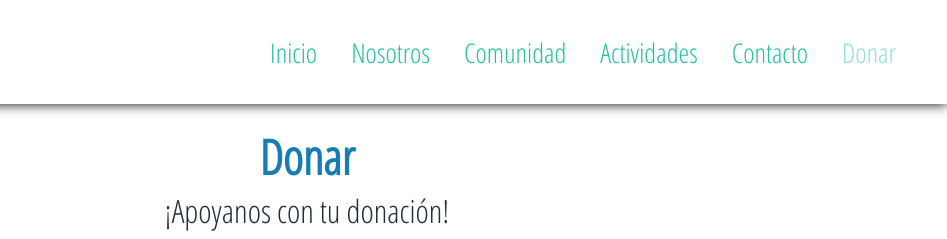
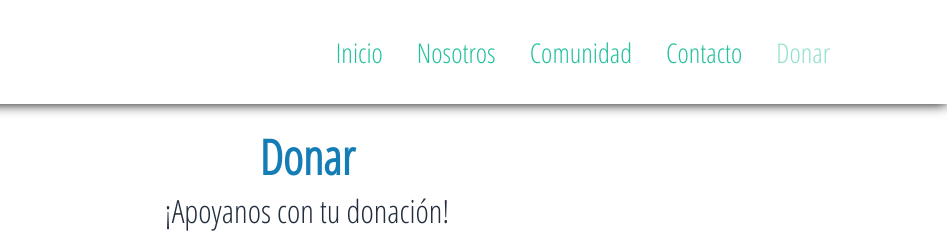
Before and after one commit to p3drop7/roza-robota, a website: page pages/donar.html in a window 1280 px wide. Shown: the top 239 px of the page, 333-1280 px from the left. Drawn offline with nearby package versions, Linux system fonts and the light colour scheme.

Commit message:
modificaciones

```diff
--- a/pages/donar.html
+++ b/pages/donar.html
@@ -47,7 +47,6 @@
 				<li><a href="../index.html">Inicio</a></li>
         		<li><a href="nosotros.html">Nosotros</a></li>
         		<li><a href="comunidad.html">Comunidad</a></li>
-        		<li><a href="actividades.html">Actividades</a></li>
         		<li><a href="contacto.html">Contacto</a></li>
         		<li><a href="donar.html" class="page-actual">Donar</a></li>
         	</ul>
@@ -62,7 +61,6 @@
 			<li class="navegador992px__btns"><a href="../index.html">Inicio</a></li>
         	<li class="navegador992px__btns"><a href="nosotros.html">Nosotros</a></li>
         	<li class="navegador992px__btns"><a href="comunidad.html">Comunidad</a></li>
-        	<li class="navegador992px__btns"><a href="actividades.html">Actividades</a></li>
         	<li class="navegador992px__btns"><a href="contacto.html">Contacto</a></li>
         	<li class="navegador992px__btns"><a href="donar.html" class="page-actual__992px">Donar</a></li>
         </ul>
```
Also changed, not shown: index.html (+0 -2 lines), pages/comunidad.html (+0 -2 lines), pages/contacto.html (+0 -2 lines), pages/nosotros.html (+0 -2 lines), pages/actividades.html (deleted).
